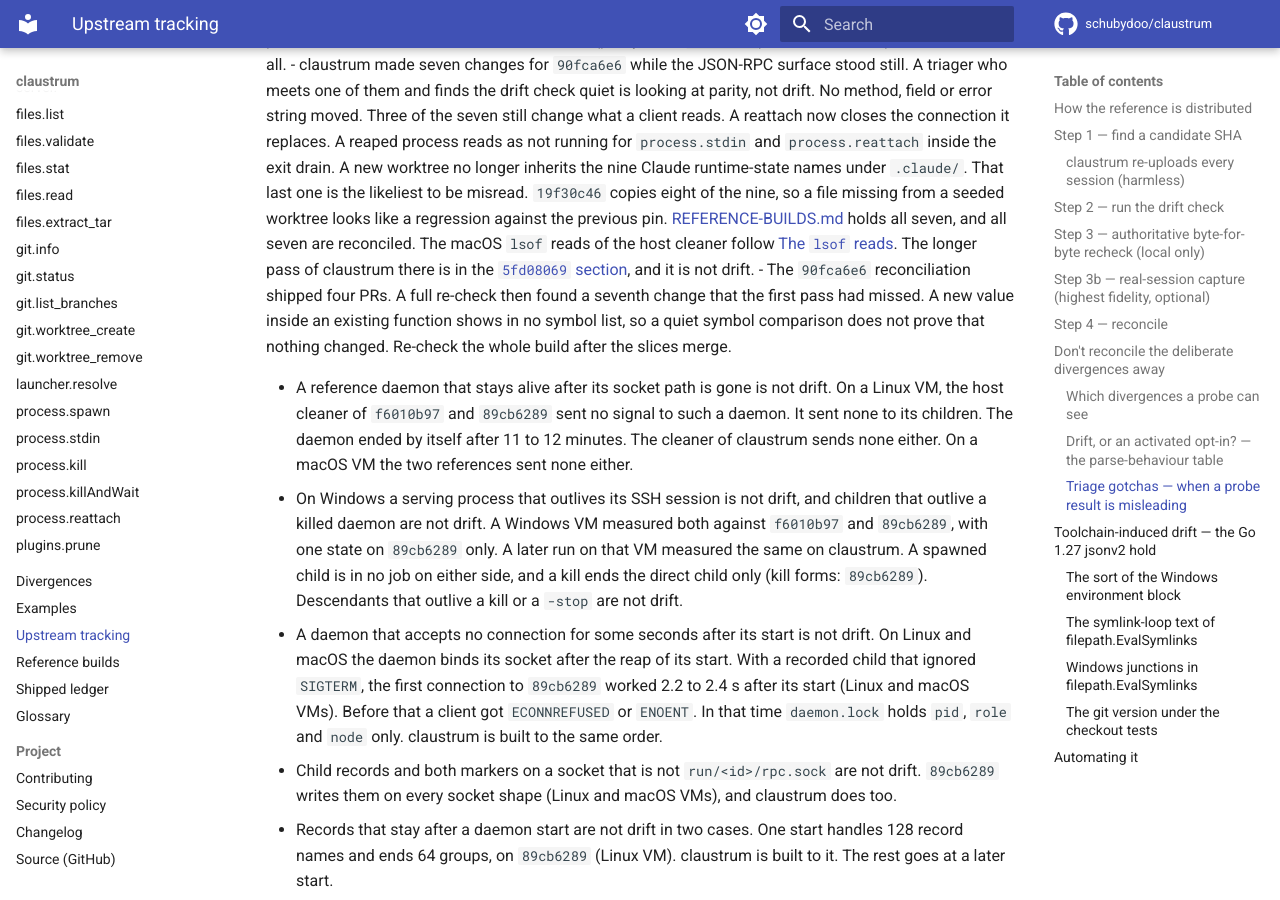
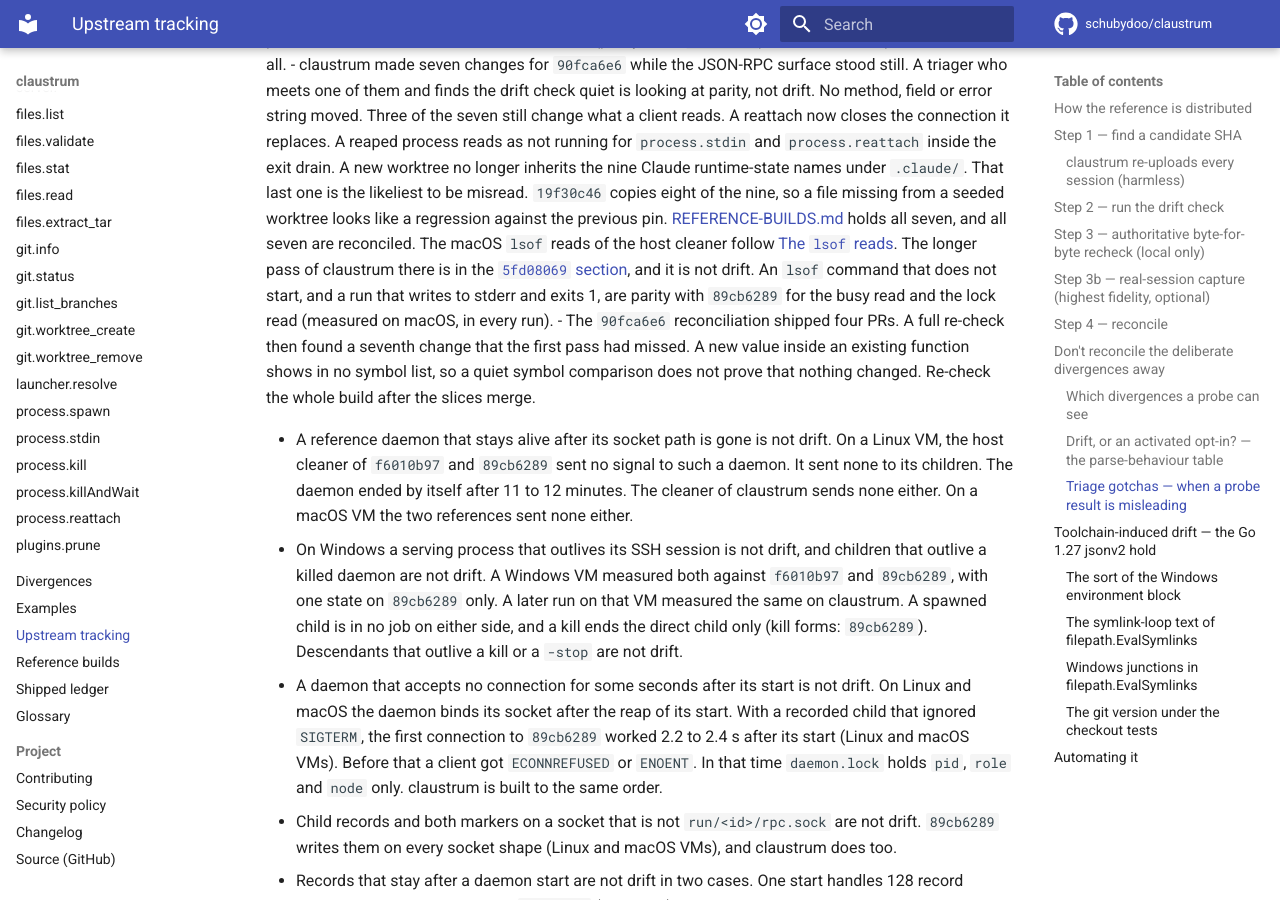
Before and after one commit to schubydoo/claustrum, an MkDocs documentation site: the page built from docs/UPSTREAM-TRACKING.md, in a window 1280 px wide and 900 px high, scrolled down 12427 px. Built offline with MkDocs 1.6.1 and Material for MkDocs 9.7.7, drawn with Linux system fonts in a browser that asks for light colours; comment, search, counter and statistics services are not loaded.

Commit message:
docs: keep the 89cb6289 lsof parity sentence and credit the later rounds
Co-Authored-By: Claude Opus 5.5 <noreply@anthropic.com>

```diff
--- a/docs/UPSTREAM-TRACKING.md
+++ b/docs/UPSTREAM-TRACKING.md
@@ -606,7 +606,9 @@ traps that matter for telling drift from expected:
   [The `lsof` reads](PROTOCOL.md#the-lsof-reads-macos). The longer pass of
   claustrum there is in the
   [`5fd08069` section](REFERENCE-BUILDS.md#5fd08069bd5f33e9b8a2b104c631bbbfbd4e2536-2026-10-05-built),
-  and it is not drift.
+  and it is not drift. An `lsof` command that does not start, and a run that
+  writes to stderr and exits 1, are parity with `89cb6289` for the busy read and
+  the lock read (measured on macOS, in every run).
 - The `90fca6e6` reconciliation shipped four PRs. A full re-check then found a
   seventh change that the first pass had missed. A new value inside an existing
   function shows in no symbol list, so a quiet symbol comparison does not prove
```
Also changed, not shown: docs/REFERENCE-BUILDS.md (+1 -1 lines).
